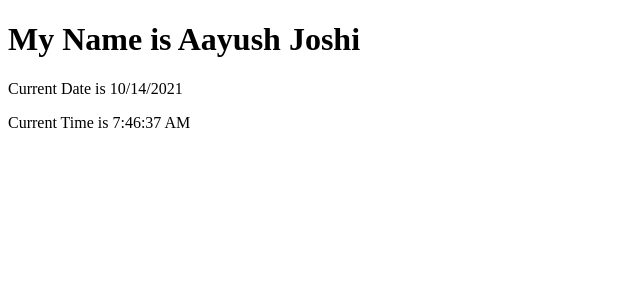
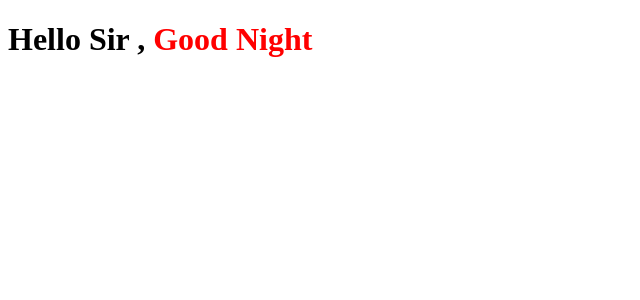
Before and after one commit to aayushjoshi129/Practice, a React (Create React App) app in the folder React_Tasks_Practice/thapa_tasks_app/: page / in a window 1280 px wide. Shown: the top 300 px of the page, without its empty margins (0-640 px from the left). Built offline with nearby package versions, Linux system fonts and the light colour scheme.

Commit message:
Third Task Completed Thapa_Technical

```diff
--- a/React_Tasks_Practice/thapa_tasks_app/src/index.js
+++ b/React_Tasks_Practice/thapa_tasks_app/src/index.js
@@ -1,15 +1,33 @@
 import React from 'react'
 import ReactDOM from 'react-dom'
 
-const name = "Aayush Joshi"
-const CurrDate = new Date().toLocaleDateString();
-const CurrTime = new Date().toLocaleTimeString();
+
+const styleGreeting = {
+  color:""
+}
+
+const time = new Date(2021,10,3,22).getHours();
+let Greeting = ""
+if (time>=0 && time<12){
+  Greeting = "Good Morning"
+  styleGreeting.color = "Green"
+}
+else if (time>=12 && time<18){
+  Greeting = "Good Afternoon"
+  styleGreeting.color = "Orange"
+}
+else if (time>=18 && time<21){
+  Greeting = "Good Evening"
+  styleGreeting.color = "Blue"
+}
+else
+{
+  Greeting = "Good Night"
+  styleGreeting.color = "Red"
+}
+
 
 ReactDOM.render(
-<React.Fragment>
-  <h1>My Name is {name}</h1>
-  <p>Current Date is {CurrDate}</p>
-  <p>Current Time is {CurrTime}</p>
-</React.Fragment>,
-document.getElementById("root")
+  <h1>Hello Sir , <span style={styleGreeting}>{Greeting}</span> </h1>,
+  document.getElementById("root")
 )
```
